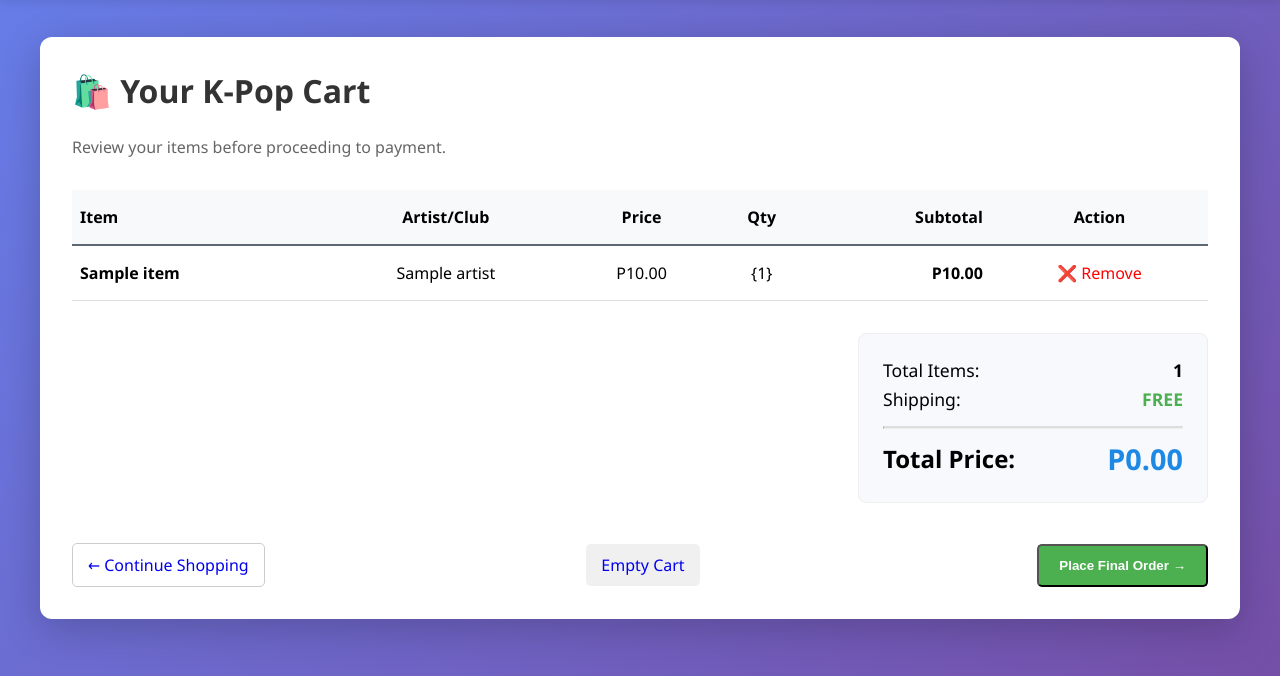
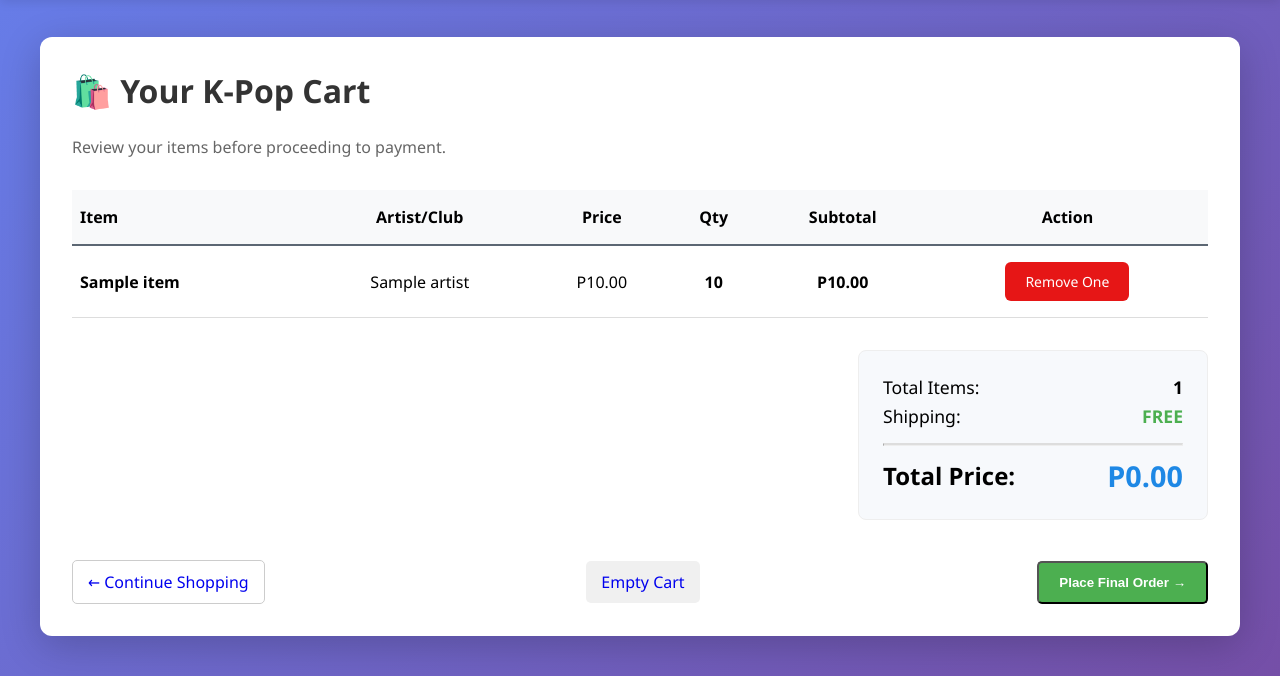
Before and after one commit to jiancpp/ccinfom-db-application, a Flask app: template app/templates/cart.html in a window 1280 px wide. Shown: the part 75-751 px from the top of the page. Run offline with Flask 3, Linux system fonts and the light colour scheme; the template is opened without the code that fills it: most values are stand-ins (such as "Sample title", 1, 10 or a date in 2020); parts of the project's set-up code (start-up, migrations or seed data) failed here and were passed over.

Commit message:
updated cart.html

```diff
--- a/app/templates/cart.html
+++ b/app/templates/cart.html
@@ -22,7 +22,7 @@
                         <th style="padding: 1rem 0.5rem; text-align: center;">Artist/Club</th>
                         <th style="padding: 1rem 0.5rem; text-align: center;">Price</th>
                         <th style="padding: 1rem 0.5rem; text-align: center;">Qty</th>
-                        <th style="padding: 1rem 0.5rem; text-align: right;">Subtotal</th>
+                        <th style="padding: 1rem 0.5rem; text-align: center;">Subtotal</th>
                         <th style="padding: 1rem 0.5rem; text-align: center;">Action</th>
                     </tr>
                 </thead>
@@ -32,14 +32,14 @@
                             <td style="padding: 1rem 0.5rem;"><strong>{{ item.name }}</strong></td>
                             <td style="padding: 1rem 0.5rem; text-align: center;">{{ item.artist }}</td>
                             <td style="padding: 1rem 0.5rem; text-align: center;">P{{ "%.2f"|format(item.price) }}</td>
+                            <td style="padding: 1rem 0.5rem; text-align: center; font-weight: bold;">
+                                {{ item.quantity }}
+                            </td>
+                            <td style="padding: 1rem 0.5rem; text-align: center;"><strong>P{{ "%.2f"|format(item.subtotal) }}</strong></td>
                             <td style="padding: 1rem 0.5rem; text-align: center;">
-                                {1}
-                            </td>
-                            <td style="padding: 1rem 0.5rem; text-align: right;"><strong>P{{ "%.2f"|format(item.subtotal) }}</strong></td>
-                            <td style="padding: 1rem 0.5rem; text-align: center;">
-                                <a href="{{ url_for('main_routes.remove_from_cart', item_id=item.id) }}"
-                                   class="btn-action"
-                                   style="color: red; text-decoration: none;">❌ Remove</a>
+                                <a href="{{ url_for('main_routes.remove_from_cart', item_id=item.id) }}" class="btn btn-danger btn-sm" style="background:rgb(230, 22, 22);">
+                                    Remove One
+                                </a>
                             </td>
                         </tr>
                     {% endfor %}
```
